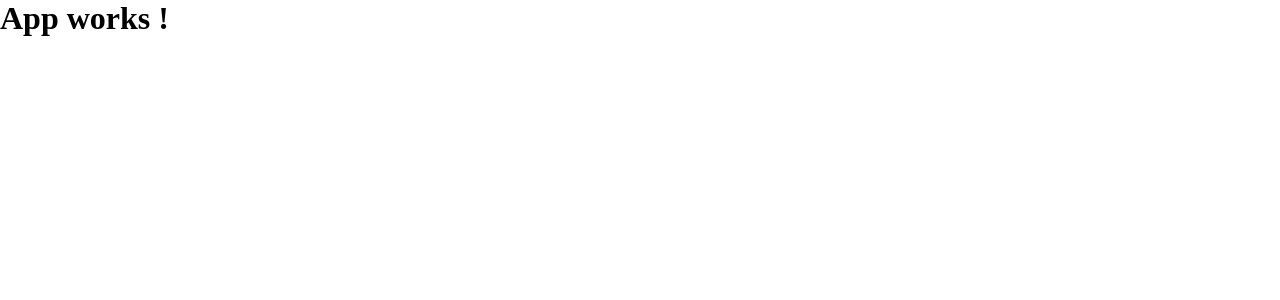
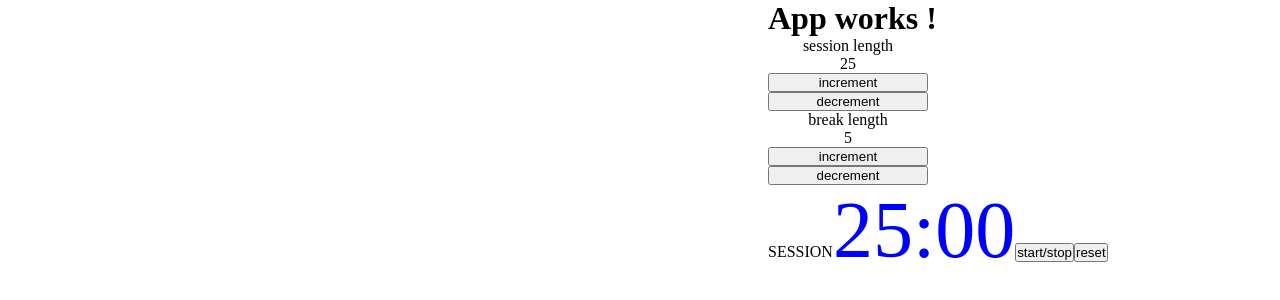
Before and after one commit to shaileshshivam/fcc-twenty-five-plus-five-clock, a React (Create React App) app: page / in a window 1280 px wide. Shown: the top 300 px of the page. Built offline with nearby package versions, Linux system fonts and the light colour scheme.

Commit message:
add timer logic

```diff
--- a/package.json
+++ b/package.json
@@ -9,6 +9,7 @@
     "react": "^18.2.0",
     "react-dom": "^18.2.0",
     "react-scripts": "5.0.1",
+    "styled-components": "^5.3.5",
     "web-vitals": "^2.1.0"
   },
   "scripts": {
--- a/public/index.html
+++ b/public/index.html
@@ -12,6 +12,7 @@
 <body>
   <noscript>You need to enable JavaScript to run this app.</noscript>
   <div id="root"></div>
+  <script src="https://cdn.freecodecamp.org/testable-projects-fcc/v1/bundle.js"></script>
 </body>
 
 </html>
--- a/src/App.js
+++ b/src/App.js
@@ -1,8 +1,152 @@
+import { useState, useRef, useEffect } from "react";
+import styled from "styled-components";
+import Counter from "./components/Counter";
+import { useCounter } from "./hooks/useCounter";
+
+
+const TimerLabel = styled.span`
+  text-transform: uppercase;
+`
+
+const TimeLeft = styled.span`
+  font-size: 5rem;
+  color: ${props => props.timeElapsed < 60 ? "red" : "blue"};
+`
+
+
+function decrementPredicate(value) {
+  console.log("calling predicate in hook")
+  if (value < 2) {
+    return false
+  }
+  return true
+}
+
+function incrementPredicate(value) {
+  if (value > 59) {
+    return false
+  }
+  return true
+}
+
+const Button = styled.button`
+`
+
+function twoDigitNumber(number) {
+  if (number > -1 && number < 10) {
+    return `0${number}`
+  }
+  return number
+}
+
+function getMinutesAndSeconds(timeInSeconds) {
+  const minutes = Math.floor(timeInSeconds / 60)
+  const seconds = timeInSeconds % 60
+  return `${twoDigitNumber(minutes)}:${twoDigitNumber(seconds)}`
+}
 
 function App() {
+
+  const [showTimerValue, setShowTimerValue] = useState(false);
+  const sessionCounter = useCounter({ initialValue: 25, incrementPredicate, decrementPredicate })
+  const breakCounter = useCounter({ initialValue: 5, incrementPredicate, decrementPredicate })
+
+  const [timerType, setTimerType] = useState("session")
+  const [isActive, setIsActive] = useState(false)
+
+  const audioRef = useRef()
+
+  const [timeElapsed, setTimeElapsed] = useState(sessionCounter.count * 60)//
+
+  useEffect(() => {
+    if (!showTimerValue) {
+      setTimeElapsed(sessionCounter.count * 60) //
+    }
+  }, [sessionCounter.count, showTimerValue])
+
+  const timerRef = useRef();
+
+  useEffect(() => {
+
+    if (timeElapsed === 0) {
+      audioRef.current.play();
+    }
+
+    if (isActive && !timerRef.current) {
+      timerRef.current = setInterval(() => {
+        setTimeElapsed((timeElapsed) => timeElapsed - 1)
+      }, 1000)
+    } else {
+      if (!isActive && timerRef.current) {
+        clearInterval(timerRef.current)
+        timerRef.current = null;
+      }
+
+      if (timeElapsed === -1) {
+        const nextTimerType = timerType === "session" ? "break" : "session"
+        const nextTimeElapsed = timerType === "session" ? breakCounter.count * 60 : sessionCounter.count * 60 //
+        setTimerType(nextTimerType)
+        setTimeElapsed(nextTimeElapsed)
+      }
+    }
+  }, [isActive, timerType, timeElapsed, breakCounter.count, sessionCounter.count])
+
+
+  console.log({
+    isActive,
+    timerType,
+    timeElapsed,
+    sessionCounter,
+    breakCounter
+  })
+
+  function reset() {
+    setTimerType("session");
+    if (timerRef.current) {
+      clearInterval(timerRef.current)
+    }
+    sessionCounter.reset();
+    breakCounter.reset();
+    setShowTimerValue(false);
+  }
+
+  function startStopTimer() {
+    setIsActive(isActive => !isActive)
+    setShowTimerValue(true);
+  }
+
   return (
     <div>
       <h1>App works !</h1>
+
+      <Counter
+        name="session"
+        count={sessionCounter.count}
+        incrementCount={sessionCounter.incrementCount}
+        decrementCount={sessionCounter.decrementCount}
+      />
+      <Counter
+        name="break"
+        count={breakCounter.count}
+        incrementCount={breakCounter.incrementCount}
+        decrementCount={breakCounter.decrementCount}
+      />
+
+      <TimerLabel id="timer-label">{timerType}</TimerLabel>
+      <TimeLeft id="time-left" timeElapsed={timeElapsed}>
+        {
+          showTimerValue ?
+            getMinutesAndSeconds(timeElapsed) :
+            getMinutesAndSeconds(sessionCounter.count * 60) //
+        }
+      </TimeLeft>
+      <Button id="start_stop" onClick={startStopTimer}>start/stop</Button>
+      <Button id="reset" onClick={reset}>reset</Button>
+      <audio
+        ref={audioRef}
+        id="beep"
+        src="https://raw.githubusercontent.com/freeCodeCamp/cdn/master/build/testable-projects-fcc/audio/BeepSound.wav"
+      ></audio>
     </div>
   );
 }
--- /dev/null
+++ b/src/components/Counter.jsx
@@ -0,0 +1,27 @@
+import styled from "styled-components"
+
+const Button = styled.button`
+`
+
+const Name = styled.span``
+
+const Count = styled.span`
+
+`
+
+const Container = styled.div`
+    display:grid;
+    width:10rem;
+    text-align:center;
+`
+
+function Counter({ name, count, incrementCount, decrementCount }) {
+    return <Container>
+        <Name id={`${name}-label`}>{name} length</Name>
+        <Count id={`${name}-length`}>{count}</Count>
+        <Button id={`${name}-increment`} onClick={incrementCount}>increment</Button>
+        <Button id={`${name}-decrement`} onClick={decrementCount}>decrement</Button>
+    </Container>
+}
+
+export default Counter
--- /dev/null
+++ b/src/hooks/useCounter.js
@@ -0,0 +1,40 @@
+import { useMemo, useState } from "react";
+
+const defaultProps = {
+    initialValue: 0,
+    incrementPredicate: (count) => true,
+    decrementPredicate: (count) => true
+}
+
+export function useCounter({
+    initialValue = defaultProps.initialValue,
+    decrementPredicate = defaultProps.decrementPredicate,
+    incrementPredicate = defaultProps.incrementPredicate
+}) {
+
+    const [count, setCount] = useState(initialValue);
+
+    function incrementCount() {
+        if (incrementPredicate(count)) {
+            setCount((count) => count + 1);
+        }
+    }
+
+    function decrementCount() {
+        console.log("count", count)
+        if (decrementPredicate(count)) {
+            setCount((count) => count - 1)
+        }
+    }
+
+    function reset() {
+        setCount(initialValue)
+    }
+
+    return {
+        count,
+        reset,
+        incrementCount,
+        decrementCount
+    }
+}
--- a/src/index.css
+++ b/src/index.css
@@ -3,3 +3,9 @@
   margin: 0;
   box-sizing: border-box;
 }
+
+body {
+  zoom: 1;
+  width: 40vw;
+  margin-left: auto;
+}
```
Also changed, not shown: 1 other file (tests, documents, lock files or other folders).
